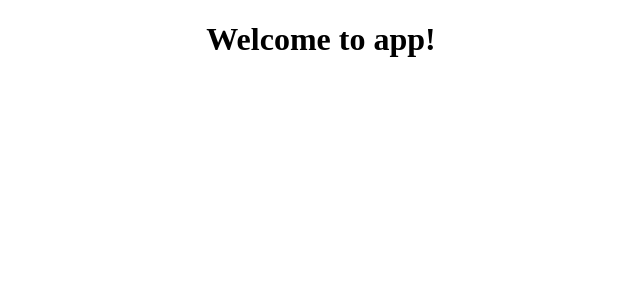
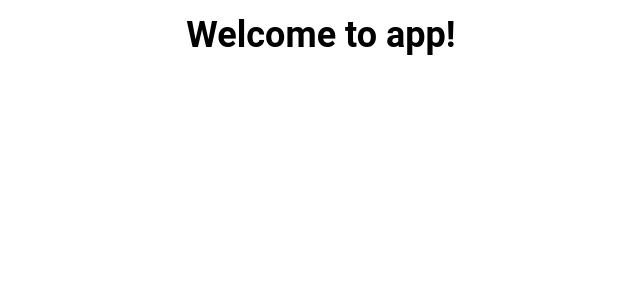
Before and after one commit to NickoDelaCruz/Angular-Project, an Angular app: page / in a window 1280 px wide. Shown: the top 300 px of the page, without its empty margins (319-959 px from the left). Built offline with nearby package versions, Linux system fonts and the light colour scheme.

Commit message:
add body style

```diff
--- a/src/styles.css
+++ b/src/styles.css
@@ -1 +1,12 @@
 /* You can add global styles to this file, and also import other style files */
+
+
+body {
+  font-family: 'Roboto', sans-serif;
+  font-size: 18px;
+  line-height: 22px;
+  color: #010000;
+  max-width: 1920px;
+  margin: 0 auto;
+  padding: 0;
+}
```
